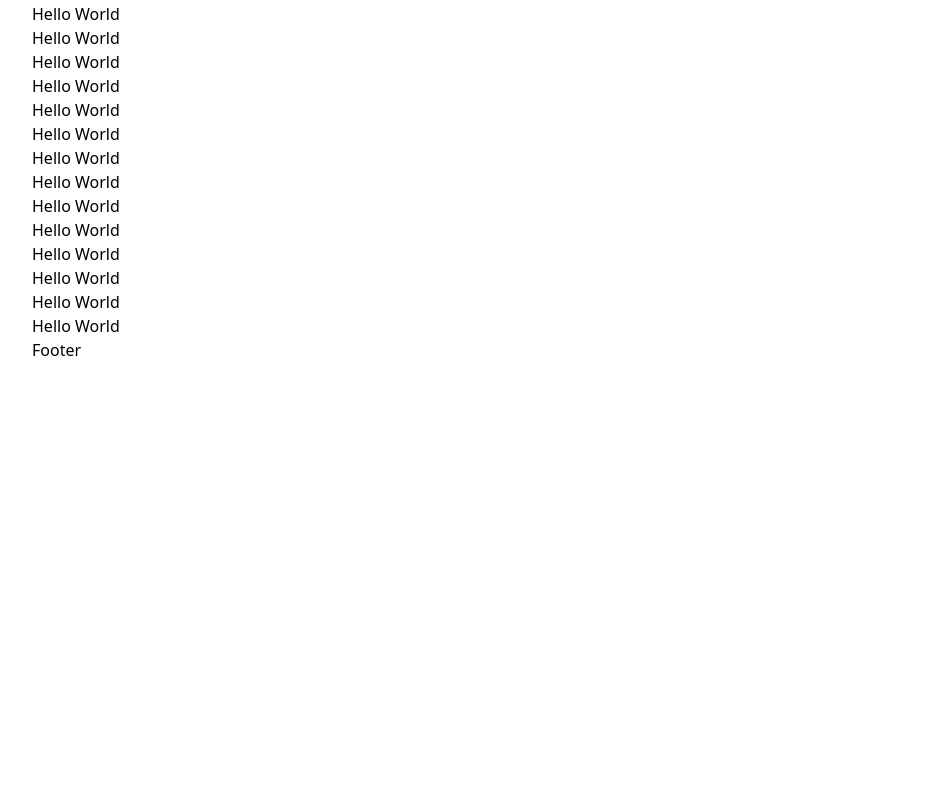
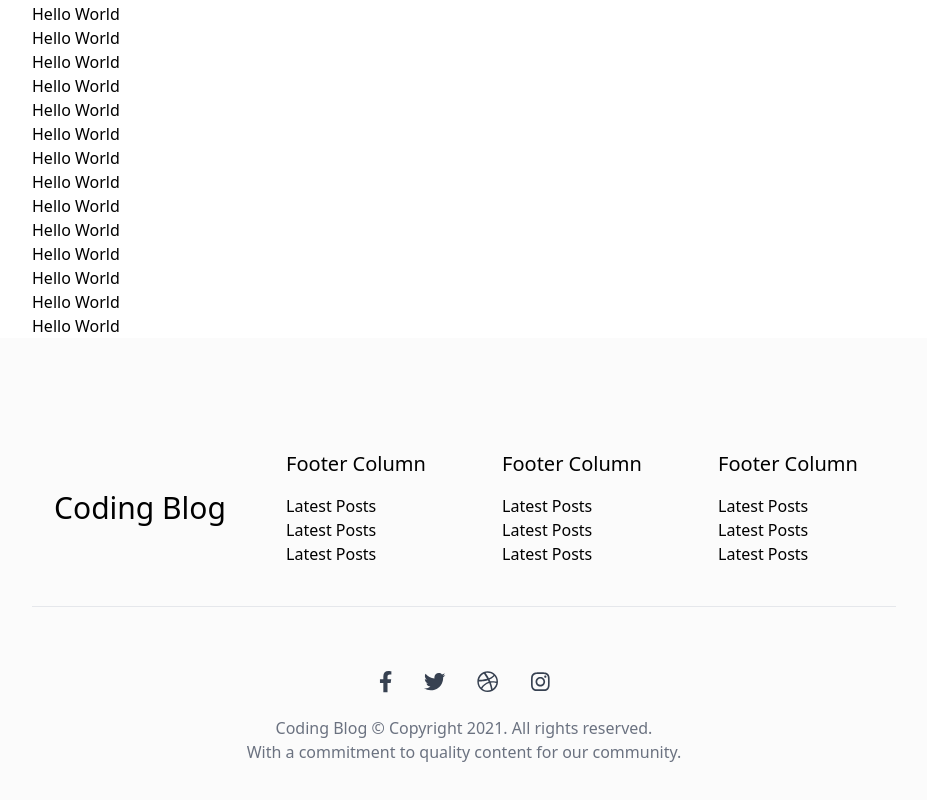
Before and after one commit to akathecoder/blog-project, a Next.js app: page / in a window 1280 px wide. Shown: the part 1598-2398 px from the top of the page, without its empty margins (176-1103 px from the left). Before the commit the page ends 1960 px from the top, so only its background shows below. Built offline with nearby package versions, Linux system fonts and the light colour scheme.

Commit message:
Added Footer

```diff
--- a/components/Footer.js
+++ b/components/Footer.js
@@ -1,9 +1,98 @@
 import React from "react";
+import { FontAwesomeIcon } from "@fortawesome/react-fontawesome";
+import {
+  faFacebookF,
+  faTwitter,
+  faDribbble,
+  faInstagram,
+} from "@fortawesome/free-brands-svg-icons";
 
 function Footer() {
   return (
-    <div>
-      <h1>Footer</h1>
+    <div className="py-28">
+      {/* Footer Links */}
+      <div className="grid grid-cols-2 md:grid-cols-4 place-items-center">
+        {/* Logo */}
+        <div className="">
+          <h1 className="text-3xl">
+            Coding Blog
+          </h1>
+        </div>
+
+        {/* Links */}
+        <div>
+          <h1 className="text-xl">
+            Footer Column
+          </h1>
+          <div className="mt-4 font-light">
+            <h2>Latest Posts</h2>
+            <h2>Latest Posts</h2>
+            <h2>Latest Posts</h2>
+          </div>
+        </div>
+
+        <div>
+          <h1 className="text-xl">
+            Footer Column
+          </h1>
+          <div className="mt-4 font-light">
+            <h2>Latest Posts</h2>
+            <h2>Latest Posts</h2>
+            <h2>Latest Posts</h2>
+          </div>
+        </div>
+
+        <div>
+          <h1 className="text-xl">
+            Footer Column
+          </h1>
+          <div className="mt-4 font-light">
+            <h2>Latest Posts</h2>
+            <h2>Latest Posts</h2>
+            <h2>Latest Posts</h2>
+          </div>
+        </div>
+
+        {/*  */}
+        {/*  */}
+      </div>
+
+      <div className="py-10">
+        <hr />
+      </div>
+
+      {/* Social Icons */}
+      <div className="flex justify-center gap-8 py-6 text-gray-700">
+        <FontAwesomeIcon
+          icon={faFacebookF}
+          size="lg"
+        />
+        <FontAwesomeIcon
+          icon={faTwitter}
+          size="lg"
+        />
+        <FontAwesomeIcon
+          icon={faDribbble}
+          size="lg"
+        />
+        <FontAwesomeIcon
+          icon={faInstagram}
+          size="lg"
+        />
+      </div>
+
+      {/* Declaration */}
+      <div className="text-center text-gray-500">
+        <p>
+          Coding Blog © Copyright 2021.
+          All rights reserved.
+        </p>
+
+        <p>
+          With a commitment to quality
+          content for our community.
+        </p>
+      </div>
     </div>
   );
 }
--- a/components/Layout.js
+++ b/components/Layout.js
@@ -4,12 +4,17 @@ import Navbar from "./Navbar";
 
 function Layout({ children }) {
   return (
-    <div className="px-52">
-      <Navbar />
+    <div>
+      <div className="px-52">
+        <Navbar />
+      </div>
 
-      {children}
-
-      <Footer />
+      <div className="px-52">
+        {children}
+      </div>
+      <div className="px-52 bg-background-footer">
+        <Footer />
+      </div>
     </div>
   );
 }
--- a/package.json
+++ b/package.json
@@ -8,6 +8,11 @@
     "start": "next start"
   },
   "dependencies": {
+    "@fortawesome/fontawesome-svg-core": "^1.2.34",
+    "@fortawesome/free-brands-svg-icons": "^5.15.2",
+    "@fortawesome/free-regular-svg-icons": "^5.15.2",
+    "@fortawesome/free-solid-svg-icons": "^5.15.2",
+    "@fortawesome/react-fontawesome": "^0.1.14",
     "autoprefixer": "^10.2.3",
     "next": "10.0.5",
     "postcss": "^8.2.4",
--- a/tailwind.config.js
+++ b/tailwind.config.js
@@ -12,6 +12,11 @@ module.exports = {
           "Roboto",
         ],
       },
+      colors: {
+        background: {
+          footer: "#FBFBFB",
+        },
+      },
     },
   },
   variants: {
```
Also changed, not shown: 1 other file (tests, documents, lock files or other folders).
